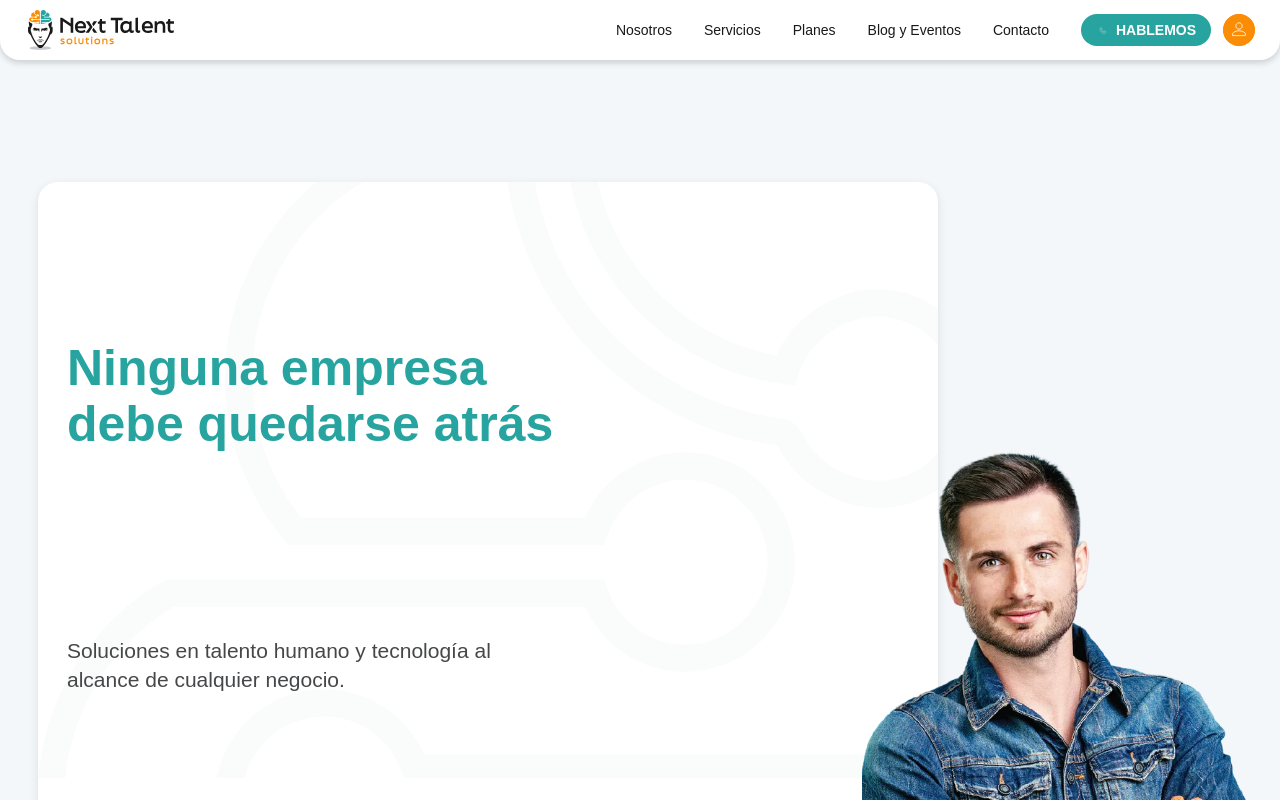
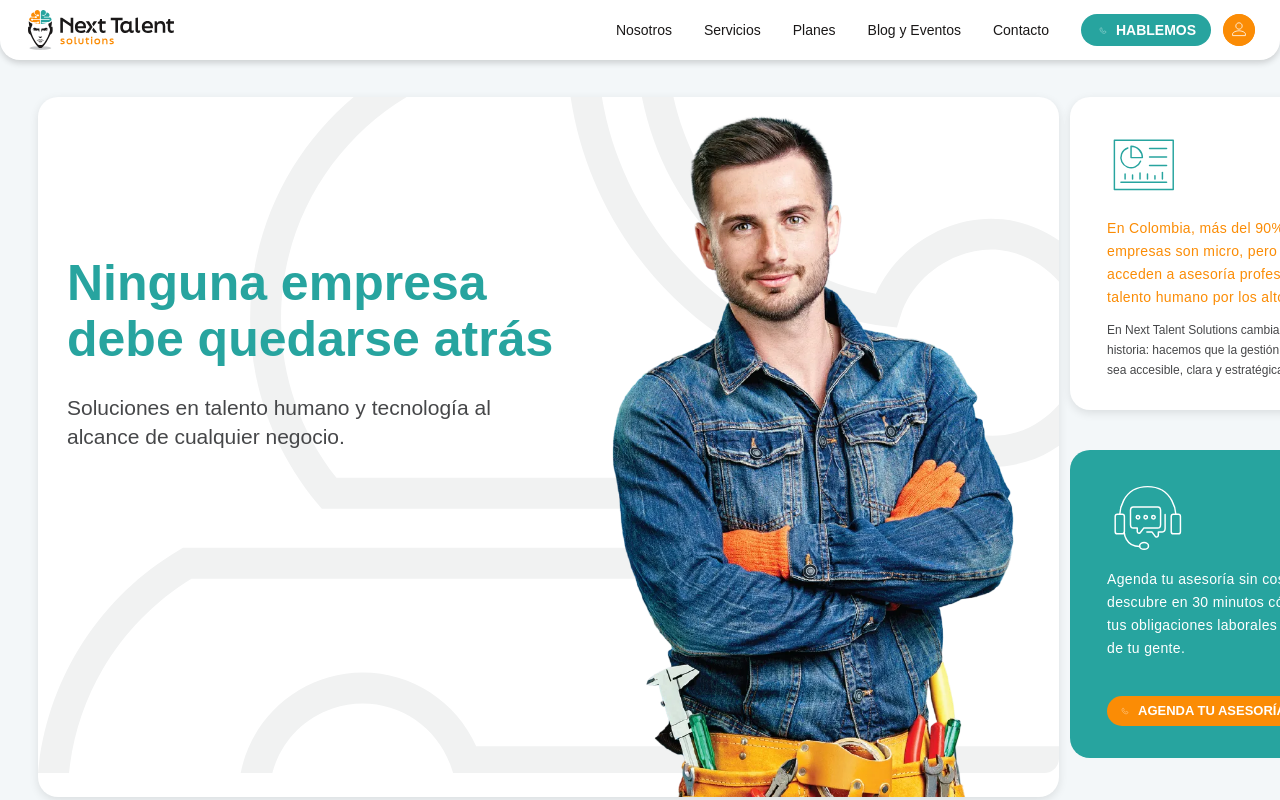
Before and after one commit to AngelOso20/PAGE-NEXT-TALENT, a Next.js app: page / in a window 1280 px wide. Shown: the top 800 px of the page. Built offline with nearby package versions, Linux system fonts and the light colour scheme; a web font is replaced by a local one.

Commit message:
RESPONSIVIDAD HOME PARA DESKTOP

```diff
--- a/src/components/HeroSection/HeroSection.module.css
+++ b/src/components/HeroSection/HeroSection.module.css
@@ -257,117 +257,11 @@
 
 
 
-/* Sistema Responsive */
-@media (max-width: 1920px) {
-  .leftBox {
-    left: 2.6vw;
-    width: 70.9vw;
-  }
 
-  .mainTitle {
-    font-size: clamp(40px, 3.49vw, 67px);
-    line-height: clamp(48px, 3.91vw, 75px);
-    width: clamp(400px, 38.96vw, 748px);
-  }
 
-  .subtitle {
-    font-size: clamp(20px, 1.46vw, 28px);
-    line-height: clamp(28px, 1.98vw, 38px);
-    width: clamp(350px, 32.08vw, 616px);
-  }
 
-  .workerImage {
-    left: 39.84vw;
-    width: clamp(300px, 28.02vw, 538px);
-    height: auto;
-  }
 
-  .workerImage img {
-    width: 100%;
-    height: auto;
-  }
-
-  .orangeBox,
-  .blueBox {
-    left: 74.32vw;
-    width: clamp(300px, 23.07vw, 443px);
-  }
-
-  .orangeBox {
-    top: clamp(129px, 6.72vw, 129px);
-  }
-
-  .blueBox {
-    top: clamp(500px, 33.91vw, 651px);
-    height: auto;
-    min-height: clamp(350px, 21.41vw, 411px);
-  }
-}
-
-@media (max-width: 1400px) {
-  .heroSection {
-    min-height: auto;
-    padding-bottom: 50px;
-  }
-
-  .leftBox {
-    position: relative;
-    left: 20px;
-    top: 20px;
-    width: calc(100% - 40px);
-    max-width: 900px;
-    height: auto;
-    margin-bottom: 30px;
-  }
-
-  .mainTitle {
-    position: relative;
-    top: 0;
-    left: 0;
-    margin-bottom: 30px;
-  }
-
-  .subtitle {
-    position: relative;
-    top: 0;
-    left: 0;
-    margin-bottom: 30px;
-  }
-
-  .workerImage {
-    position: relative;
-    left: 0;
-    top: 0;
-    width: 100%;
-    max-width: 400px;
-    height: auto;
-    margin: 0 auto;
-  }
-
-  .backgroundPattern {
-    opacity: 0.3;
-  }
-
-  .orangeBox,
-  .blueBox {
-    position: relative;
-    left: 50%;
-    transform: translateX(-50%);
-    width: calc(100% - 40px);
-    max-width: 443px;
-    margin-bottom: 30px;
-  }
-
-  .orangeBox {
-    top: 0;
-  }
-
-  .blueBox {
-    top: 0;
-  }
-}
-
-@media (max-width: 768px) {
+@media (max-width: 767px) {
   .mainTitle {
     font-size: 36px;
     line-height: 42px;
@@ -693,3 +587,153 @@
     background-position: center;
   }
 }
+
+/* Desktop estándar: Reducir hero para pantallas de 1601px a 1920px */
+@media (min-width: 1601px) and (max-width: 1920px) {
+  /* Reducir el contenedor principal */
+  .heroSection {
+    min-height: 800px; /* Reducido de 1062px */
+    padding-top: 90px; /* Reducido de 113px */
+  }
+
+  /* Reducir el cuadro izquierdo principal */
+  .leftBox {
+    top: 100px; /* Reducido de 129px */
+    left: 160px; /* Más centrado - movido más a la derecha */
+    width: 1100px; /* Reducido de 1361px */
+    height: 750px; /* Reducido de 933px */
+  }
+
+  /* Reducir el título principal */
+  .mainTitle {
+    top: 170px; /* Reducido de 211px */
+    left: 32px; /* Reducido de 39px */
+    width: 600px; /* Reducido de 748px */
+    height: 135px; /* Reducido de 170px */
+    font-size: 54px; /* Reducido de 67px */
+    line-height: 60px; /* Reducido de 75px */
+  }
+
+  /* Reducir el subtítulo */
+  .subtitle {
+    top: 315px; /* Reducido de 394px */
+    left: 32px; /* Reducido de 39px */
+    width: 490px; /* Reducido de 616px */
+    height: 67px; /* Reducido de 84px */
+    font-size: 22px; /* Reducido de 28px */
+    line-height: 30px; /* Reducido de 38px */
+  }
+
+  /* Reducir la imagen del trabajador */
+  .workerImage {
+    top: 20px; /* Reducido de 24px */
+    left: 615px; /* Reducido de 765px */
+    width: 430px; /* Reducido de 538px */
+    height: 725px; /* Reducido de 909px */
+  }
+
+  .workerImage img {
+    width: 430px; /* Reducido de 538px */
+    height: 725px; /* Reducido de 909px */
+  }
+
+  /* Reducir el cuadro naranja */
+  .orangeBox {
+    top: 100px; /* Reducido de 129px */
+    left: 1290px; /* Más centrado - ajustado para mantener balance */
+    width: 360px; /* Reducido de 443px */
+    min-height: 305px; /* Reducido de 380px */
+    padding: 36px 40px 32px; /* Reducido de 45px 49px 40px */
+  }
+
+  .orangeIcon {
+    width: 79px; /* Reducido de 98px */
+    height: 76px; /* Reducido de 94px */
+    margin-bottom: 16px; /* Reducido de 20px */
+  }
+
+  .orangeIcon img {
+    width: 79px; /* Reducido de 98px */
+    height: 76px; /* Reducido de 94px */
+  }
+
+  /* Reducir iconos Lottie para desktop estándar - Aplicar estilos más específicos */
+  .orangeIcon .lottie-icon,
+  .blueIcon .lottie-icon {
+    width: 79px !important; /* Reducido de 98px */
+    height: 76px !important; /* Reducido de 94px */
+    max-width: 79px !important;
+    max-height: 76px !important;
+  }
+
+  /* Asegurar que el SVG dentro del contenedor Lottie también se reduzca */
+  .orangeIcon .lottie-icon svg,
+  .blueIcon .lottie-icon svg {
+    width: 79px !important;
+    height: 76px !important;
+    max-width: 79px !important;
+    max-height: 76px !important;
+  }
+
+  .orangeText {
+    font-size: 15px; /* Reducido de 19px */
+    line-height: 25px; /* Reducido de 31px */
+    letter-spacing: 0.38px; /* Reducido de 0.47px */
+    margin: 0 0 12px 0; /* Reducido de 0 0 15px 0 */
+  }
+
+  .orangeSubtext {
+    font-size: 13px; /* Reducido de 16px */
+    line-height: 21px; /* Reducido de 26px */
+  }
+
+  /* Reducir el cuadro azul */
+  .blueBox {
+    top: 480px; /* Reducido de 651px - Movido más arriba para mejor alineación */
+    left: 1290px; /* Más centrado - alineado con el cuadro naranja */
+    width: 360px; /* Reducido de 443px */
+    height: 375px; /* Aumentado de 250px - Hacer más largo */
+  }
+
+  .blueIcon {
+    top: 36px; /* Reducido de 45px */
+    left: 45px; /* Reducido de 55px */
+    width: 79px; /* Reducido de 98px */
+    height: 76px; /* Reducido de 94px */
+  }
+
+  .blueIcon img {
+    width: 79px; /* Reducido de 98px */
+    height: 76px; /* Reducido de 94px */
+  }
+
+  .blueText {
+    top: 125px; /* Reducido de 157px */
+    left: 40px; /* Reducido de 49px */
+    width: 280px; /* Reducido de 346px */
+    height: 97px; /* Reducido de 120px */
+    font-size: 15px; /* Reducido de 19px */
+    line-height: 25px; /* Reducido de 31px */
+    letter-spacing: 0.38px; /* Reducido de 0.47px */
+  }
+
+  .orangeButton {
+    top: 240px; /* Reducido de 328px - Ajustado para que no se superponga al texto */
+    left: 40px; /* Reducido de 49px */
+    width: 207px; /* Reducido de 257px */
+    height: 32px; /* Reducido de 40px */
+    border-radius: 16px; /* Reducido de 20px */
+  }
+
+  .phoneIcon {
+    left: 12px; /* Reducido de 15px */
+    width: 14px !important; /* Reducido de 18px */
+    height: 13px !important; /* Reducido de 17px */
+  }
+
+  .orangeButton span {
+    left: 33px; /* Reducido de 41px */
+    font-size: 13px; /* Reducido de 17px */
+    line-height: 27px; /* Reducido de 34px */
+  }
+}
--- a/src/components/PlansSection/PlansSection.module.css
+++ b/src/components/PlansSection/PlansSection.module.css
@@ -287,6 +287,15 @@
   background: #1f8580;
 }
 
+/* Desktop: 1601px-1920px - Reducción del 20% */
+@media (min-width: 1601px) and (max-width: 1920px) {
+  .plansSection {
+    transform: scale(0.8);
+    transform-origin: top center;
+    margin-bottom: -20%; /* Compensar el espacio perdido por el scale */
+  }
+}
+
 /* Sistema Responsive */
 @media (max-width: 1920px) {
   .plansContainer {
--- a/src/components/ProblemSection/ProblemSection.module.css
+++ b/src/components/ProblemSection/ProblemSection.module.css
@@ -12,7 +12,7 @@
   width: 100%;
   max-width: 1820px;
   margin: 0 auto;
-  padding: 0 50px;
+  padding: 0;
   display: flex;
   gap: 16px;
   align-items: stretch;
@@ -102,10 +102,19 @@
   border-radius: 20px;
 }
 
+/* Desktop: 1601px-1920px - Reducción del 20% */
+@media (min-width: 1601px) and (max-width: 1920px) {
+  .problemSection {
+    transform: scale(0.8);
+    transform-origin: top center;
+    margin-bottom: -20%; /* Compensar el espacio perdido por el scale */
+  }
+}
+
 /* Sistema Responsive */
 @media (max-width: 1920px) {
   .container {
-    padding: 0 2.6vw;
+    padding: 0;
     gap: 0.83vw;
   }
 
@@ -145,7 +154,7 @@
 @media (min-width: 1280px) and (max-width: 1600px) {
   .problemSection { padding: 60px 0; }
 
-  .container { gap: 12px; }
+  .container { gap: 12px; padding: 0; }
 
   /* Caja blanca con altura fija */
   .contentBox {
```
